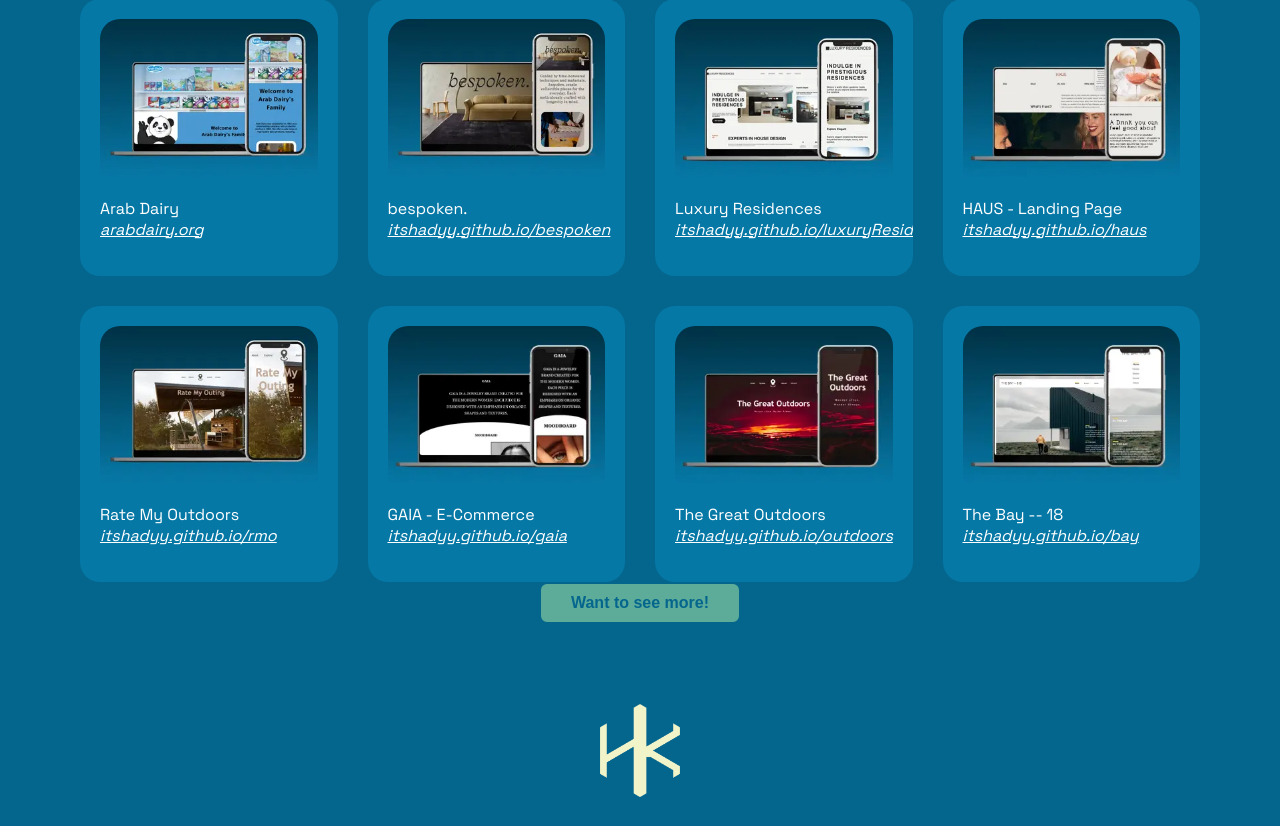
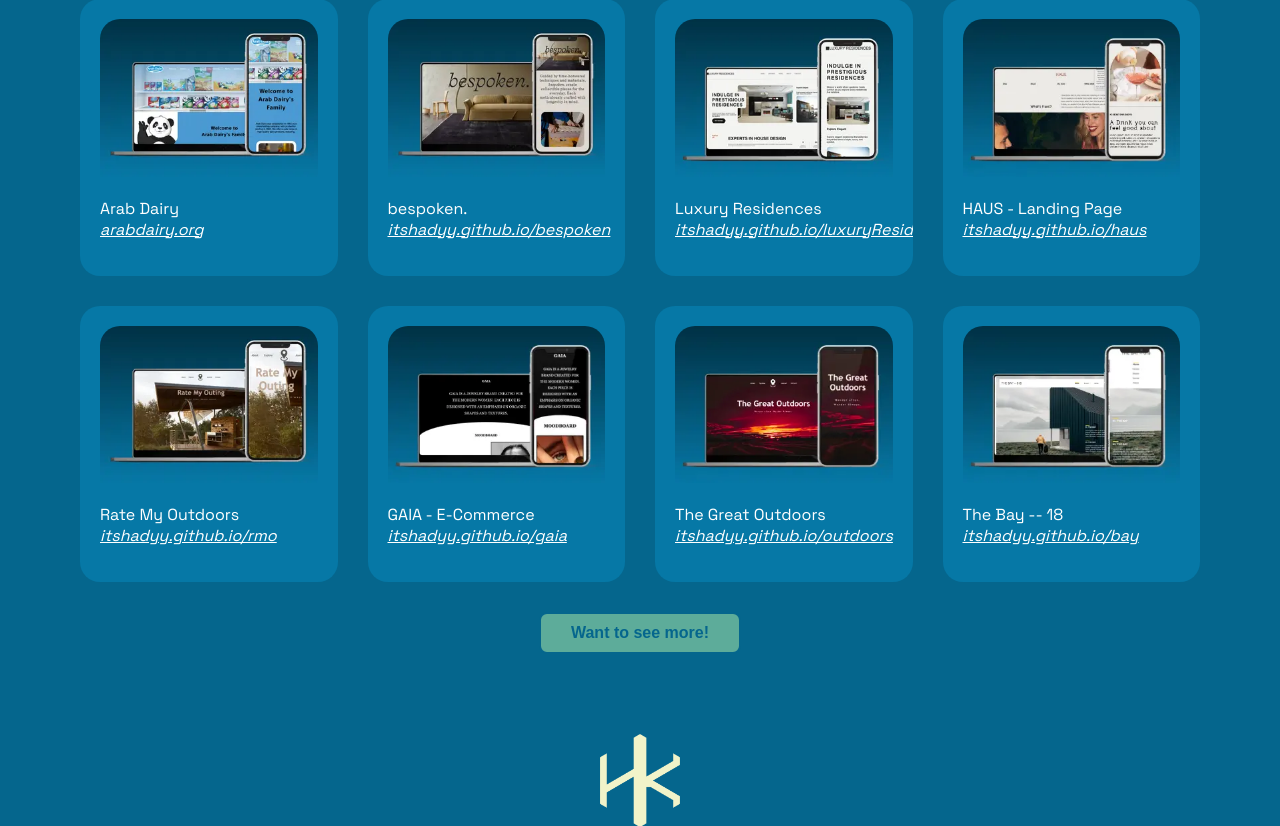
Before and after one commit to itsHadyy/itshadyy.github.io, a PHP site: page / in a window 1280 px wide. Shown: the part 3374-4200 px from the top of the page. Run offline with PHP 8.4, Linux system fonts and the light colour scheme; some libraries are stand-ins or nearby versions.

Commit message:
Add files via upload

```diff
--- a/css/style.css
+++ b/css/style.css
@@ -614,7 +614,7 @@ textarea:focus {
 
 .home03 .grid {
     grid-template-columns: repeat(4, minmax(80px, 1fr));
-    margin: 0px auto;
+    margin: 30px auto;
     gap: 30px;
 }
 
```
